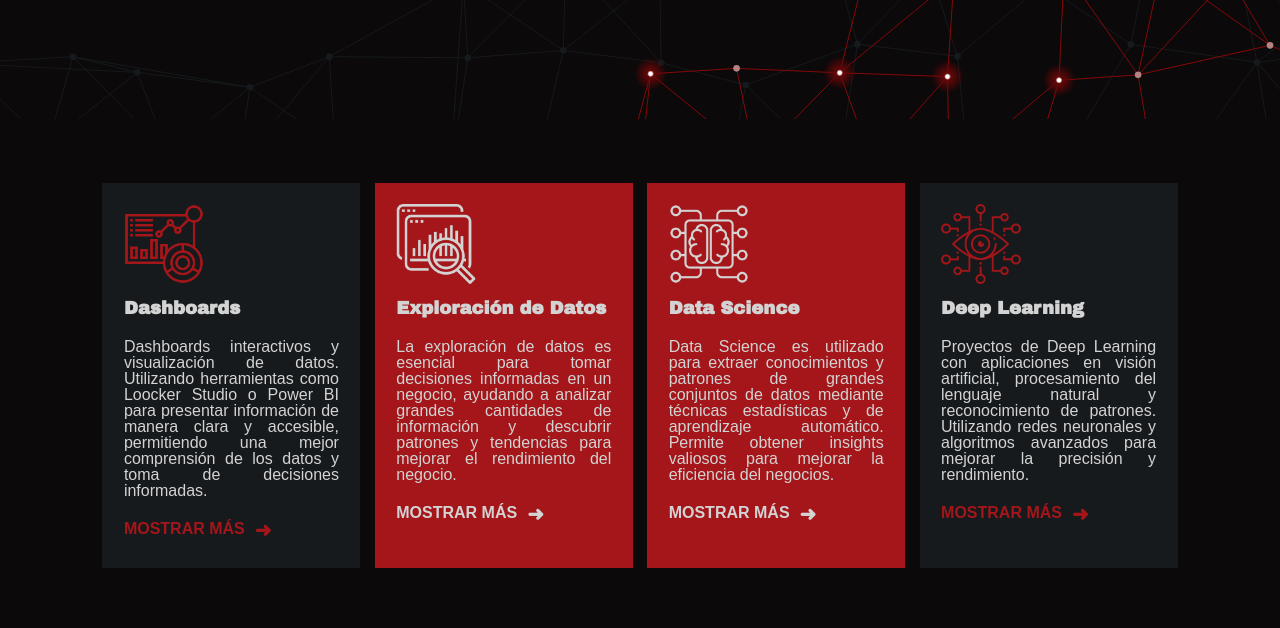
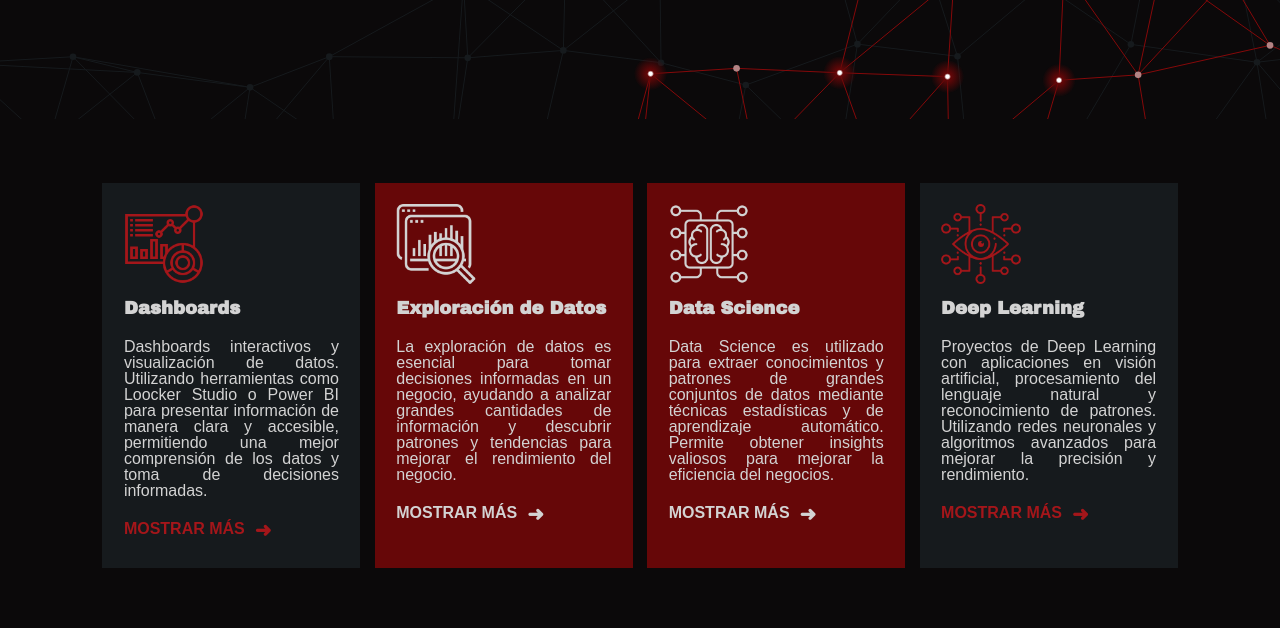
Before and after one commit to Laec/https-laec.github.io-, a plain HTML site: page index.html in a window 1280 px wide. Shown: the part 436-1064 px from the top of the page. Drawn offline with Linux system fonts and the light colour scheme; a web font is replaced by a local one.

Commit message:
Add files via upload

```diff
--- a/style.css
+++ b/style.css
@@ -95,7 +95,7 @@
 }
 
 .dataExploration, .dataScience{
-    background-color: #a4161a;
+    background-color: #660708;
 }
 
 .dash, .data, .ml{
```
